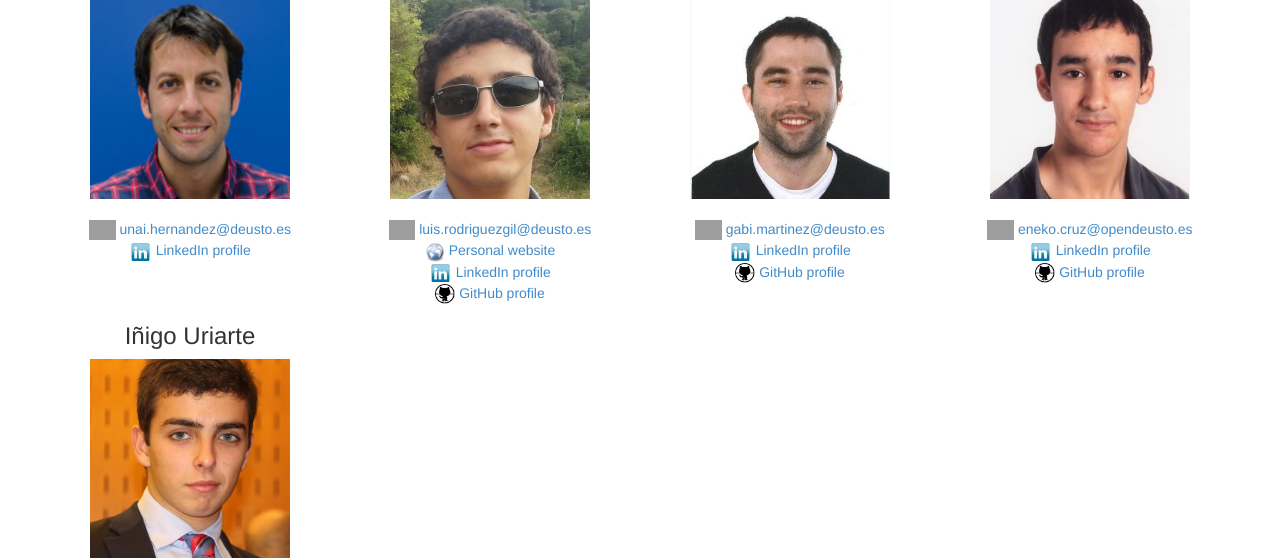
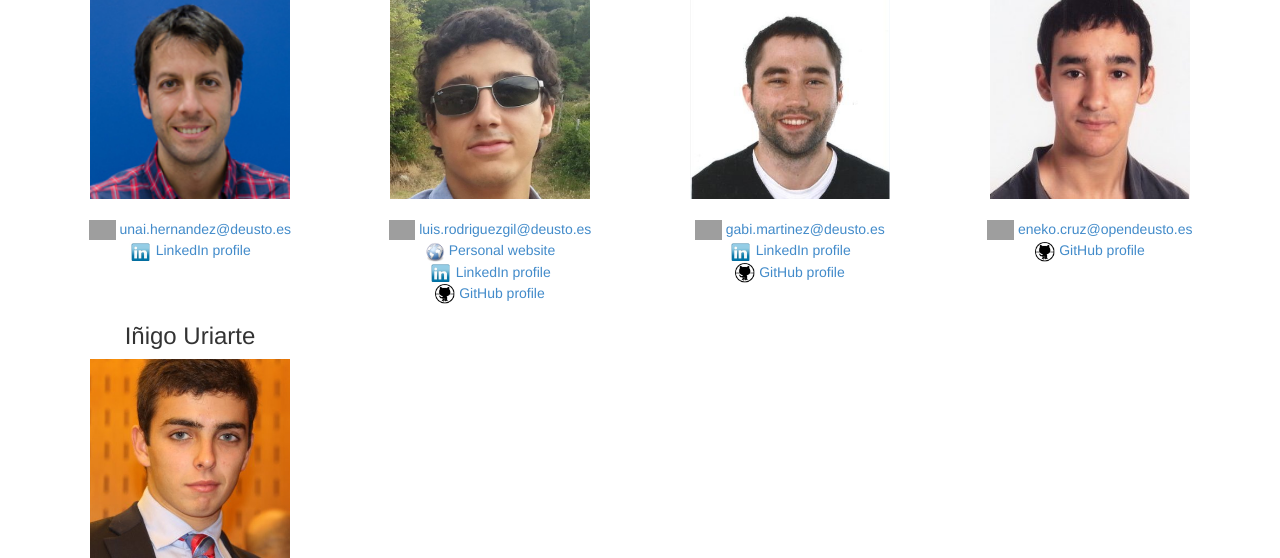
Before and after one commit to weblabdeusto/website, a Python web app: template templates/members.html in a window 1280 px wide. Shown: the part 609-1167 px from the top of the page. Run offline with Jinja, Linux system fonts and the light colour scheme; the template is opened without the code that fills it, so the values that code supplies are empty; grey boxes are pictures that could not be loaded.

Commit message:
Update members.html

```diff
--- a/templates/members.html
+++ b/templates/members.html
@@ -79,7 +79,6 @@
             <img height="200px" src="assets/img/members/ecruz.png"/>
             <br/><br/>
             <img height="20px" src="assets/img/mail-icon.png"> <span class="opendeustomail">eneko.cruz</span> <span class="mydomain">[at] opendeusto.es</span><br/>
-            <img height="20px" src="assets/img/linkedin-icon.png"> <a href="">LinkedIn profile</a><br/>
             <img height="20px" src="assets/img/github-icon.png"> <a href="https://github.com/cruzeneko">GitHub profile</a><br/>
         </div>
         <div class="col-lg-3 member">
```
